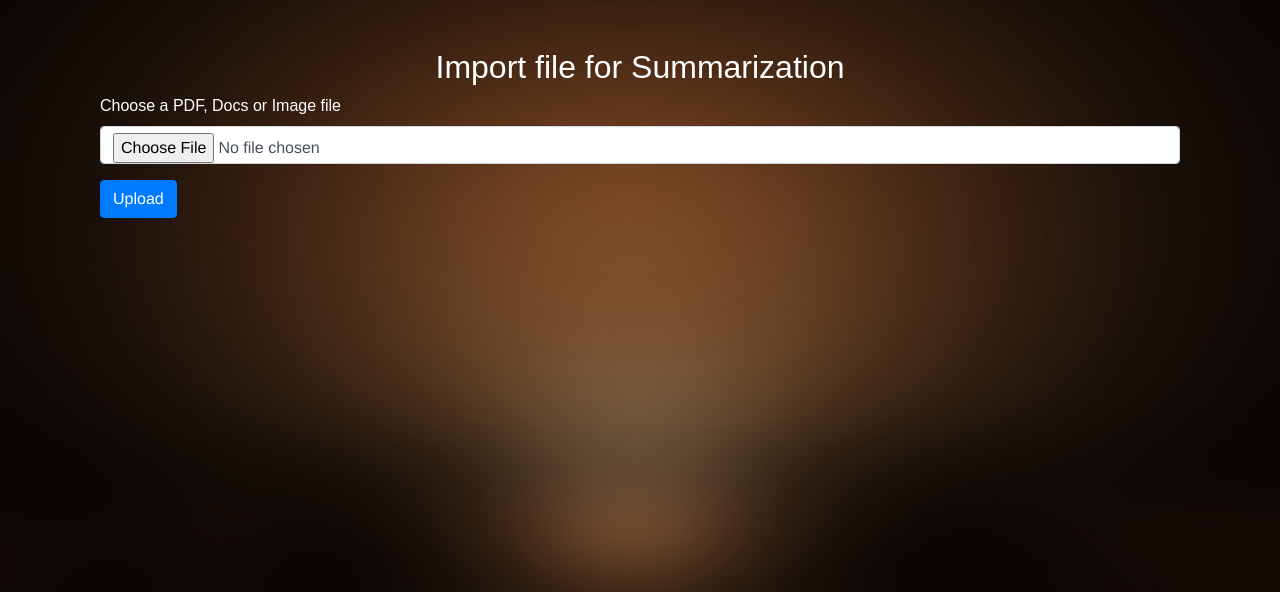
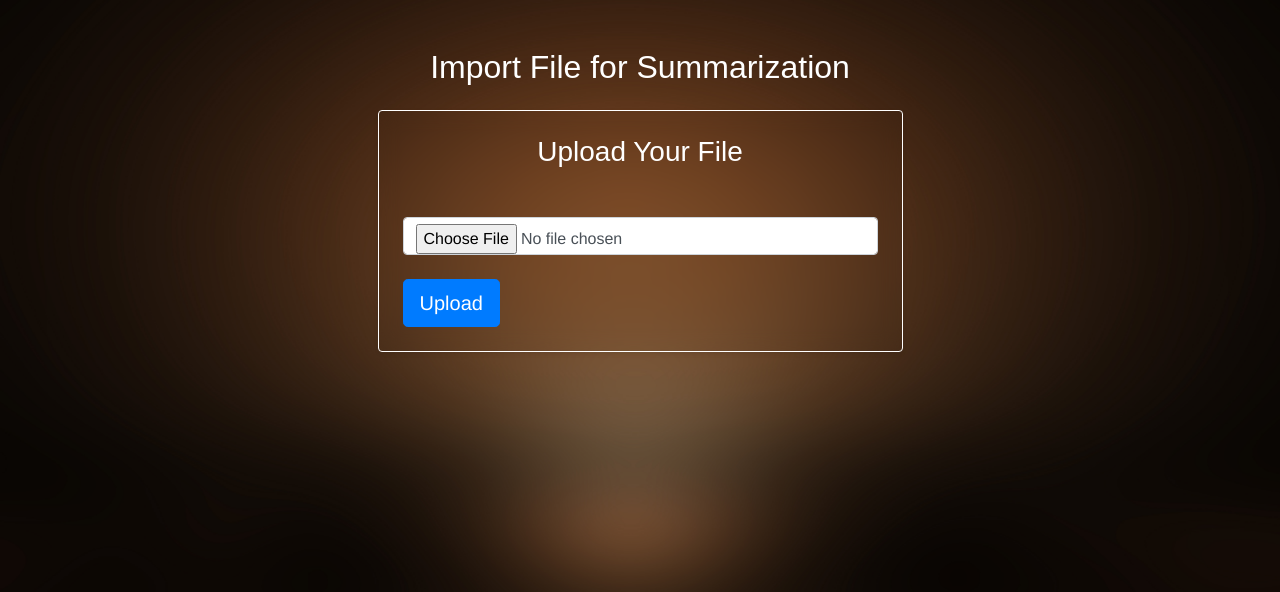
Before and after one commit to ZerpStvn/abridge-appnw, a Flask app: page /import in a window 1280 px wide. Shown: the part 80-672 px from the top of the page. Run offline with Flask 3, Linux system fonts and the light colour scheme; a user stored in the database is signed in; some libraries are stand-ins or nearby versions.

Commit message:
pre oral

```diff
--- a/website/forms.py
+++ b/website/forms.py
@@ -2,8 +2,6 @@ from flask_wtf import FlaskForm
 from wtforms import StringField, PasswordField, BooleanField, SubmitField, SelectField
 from wtforms.validators import DataRequired, Email, EqualTo, Length, InputRequired, ValidationError
 from flask_wtf.file import FileField, FileAllowed
-
-ALLOWED_EXTENSIONS = {'pdf', 'png', 'jpg', 'jpeg'}
 
 class LoginForm(FlaskForm):
     email = StringField('Email', validators=[DataRequired(), Email()])
--- a/website/static/style.css
+++ b/website/static/style.css
@@ -311,7 +311,6 @@ a.navbar{
 }
 
 .pomodoro-wrapper {
-    border: 2px solid #d08746;
     padding: 15px;
     border-radius: 10px;
     background-color: transparent;
@@ -335,7 +334,6 @@ a.navbar{
 }
 
 .minimized-timer {
-    border: 1px solid #d08746;
     padding: 10px;
     background-color: transparent;
     color: white;
--- a/website/templates/base.html
+++ b/website/templates/base.html
@@ -22,6 +22,7 @@
         rel="stylesheet"
         href="{{ url_for('static', filename='style.css') }}"
     />
+    <link rel="icon" href="static/images/logo.png">
     <title>{% block title %}Home{% endblock %}</title>
 </head>
 <body>
--- a/website/templates/nav/dashboard.html
+++ b/website/templates/nav/dashboard.html
@@ -30,9 +30,9 @@
                 {% for item in quizzes %}
                 <div class="list-group-item card-custom mb-3 equal-height" style="text-align: center; border-radius: 20px; padding: 20px;">
                     <h5>{{ item.title }}</h5>
-                    <a href="{{ url_for('views.view_quiz', filename=item.title, summary_id=item.summary_id, quiz_id=item.id) }}" class="btn btn-primary">Take Quiz</a>
+                    <a href="{{ url_for('views.view_quiz', filename=item.title, summary_id=item.summary_id, quiz_id=item.id) }}" class="btn btn-primary" style="margin-top: 15px;">Take Quiz</a>
                     <form action="{{ url_for('views.delete_quiz', quiz_id=item.id) }}" method="POST" class="d-inline">
-                        <button type="submit" class="btn btn-danger">Delete</button>
+                        <button type="submit" class="btn btn-danger" style="margin-top: 15px;">Delete</button>
                     </form>
                 </div>
                 {% endfor %}
--- a/website/templates/nlp-quiz/import_materials.html
+++ b/website/templates/nlp-quiz/import_materials.html
@@ -3,14 +3,27 @@
 
 {% block content %}
 <main class="container mt-5">
-    <h2>Import file for Summarization</h2>
-    <form method="POST" enctype="multipart/form-data" action="{{ url_for('views.import_materials') }}">
-        {{ form.hidden_tag() }}
-        <div class="mb-3">
-            <label for="file" class="form-label">Choose a PDF, Docs or Image file</label>
-            {{ form.file(class="form-control", id="file", accept=".docx, .pdf, .jpg, .jpeg, .png", aria_label="Choose a file to upload") }}
+    <h2 class="text-center mb-4">Import File for Summarization</h2>
+    <div class="row justify-content-center">
+        <div class="col-md-6">
+            <div class="card p-4 shadow-sm" style="
+                background: transparent;
+                backdrop-filter: blur(10px);
+                border: solid white 1px;
+            ">
+                <h3 class="card-title text-center mb-4" style="color: white;">Upload Your File</h3>
+                <form method="POST" enctype="multipart/form-data" action="{{ url_for('views.import_materials') }}">
+                    {{ form.hidden_tag() }}
+                    <div class="mb-4">
+                        <label for="file" class="form-label"></label>
+                        {{ form.file(class="form-control", id="file", accept=".docx, .pdf, .jpg, .jpeg, .png", aria_label="Choose a file to upload") }}
+                    </div>
+                    <div class="d-grid">
+                        <button type="submit" class="btn btn-primary btn-lg">Upload</button>
+                    </div>
+                </form>
+            </div>
         </div>
-        <button type="submit" class="btn btn-primary">Upload</button>
-    </form>
+    </div>
 </main>
 {% endblock %}
--- a/website/views.py
+++ b/website/views.py
@@ -75,36 +75,40 @@ def handle_upload(filename):
     file_path = os.path.join(current_app.config['UPLOAD_FOLDER'], secure_filename(filename))
     file_ext = os.path.splitext(filename)[1].lower()
 
+    if not os.path.exists(file_path):
+        flash('File not found', 'error')
+        return redirect(url_for('views.import_materials'))
+
     existing_upload = Upload.query.filter_by(user_id=current_user.id, filename=filename).first()
 
     if not existing_upload:
         flash('No existing upload record found for this file', 'error')
         return redirect(url_for('views.import_materials'))
 
-    if file_ext in ['.pdf', '.docx', '.jpg', '.jpeg', '.png']:
-        try:
-            # Extract text based on file type
-            text = extract_text_from_pdf_nlp(file_path) if file_ext == '.pdf' else extract_text_from_docs_nlp(file_path)
+    try:
+        if file_ext == '.pdf':
+            text = extract_text_from_pdf_nlp(file_path)
+        elif file_ext in ['.docx']:
+            text = extract_text_from_docs_nlp(file_path)
+        elif file_ext in ['.jpg', '.jpeg', '.png']:
+            text = extract_text_from_image(file_path)
+        else:
+            flash('Unsupported file type for text extraction', 'error')
+            return redirect(url_for('views.import_materials'))
 
-            # Summarize using OpenAI
-            summary = summarize_text_with_openai(text)
+        summary = summarize_text_with_openai(text)
 
-            # Update the existing upload record
-            existing_upload.text = text
-            existing_upload.summary = summary
-            db.session.commit()
+        existing_upload.text = text
+        existing_upload.summary = summary
+        db.session.commit()
 
-            return render_template('nlp-quiz/result.html', summary=summary, user=current_user, filename=filename, summary_id=existing_upload.id)
+        return render_template('nlp-quiz/result.html', summary=summary, user=current_user, filename=filename, summary_id=existing_upload.id)
 
-        except Exception as e:
-            db.session.rollback()
-            current_app.logger.error(f'Failed to process uploaded file: {str(e)}')
-            flash(f'Failed to process uploaded file: {str(e)}', 'error')
-            return redirect(url_for('views.import_materials'))
-    else:
-        flash('Unsupported file type for text extraction', 'error')
+    except Exception as e:
+        db.session.rollback()
+        current_app.logger.error(f'Failed to process uploaded file: {str(e)}')
+        flash(f'Failed to process uploaded file: {str(e)}', 'error')
         return redirect(url_for('views.import_materials'))
-
 
 @views.route('/view_summary/<int:summary_id>', methods=['GET'])
 @login_required
@@ -192,7 +196,6 @@ def view_quiz(quiz_id):
         return redirect(url_for('views.dashboard'))
 
     questions = Question.query.filter_by(quiz_id=quiz_id).all()
-
     # Split the choices back into a list
     for question in questions:
         question.choices = question.choices.split(",")  # Split choices into a list
@@ -206,29 +209,26 @@ def submit_quiz(quiz_id):
         quiz = Quiz.query.filter_by(id=quiz_id, user_id=current_user.id).first_or_404()
         user_answers = request.form.to_dict()
         total_questions = Question.query.filter_by(quiz_id=quiz_id).count()
+
         correct_answers = 0
-
-        # Define the mapping of index to letter
         index_to_letter = ['A', 'B', 'C', 'D']
 
-        # Loop through the quiz questions
         for question in Question.query.filter_by(quiz_id=quiz_id).all():
             user_answer = user_answers.get(f'question_{question.id}')
 
             if user_answer is not None:
-                # Convert the user's answer (index) to the corresponding letter
                 user_answer_letter = index_to_letter[int(user_answer)]
-
-                # Compare the user's answer to the correct answer
                 if user_answer_letter == question.correct_answer:
                     correct_answers += 1
 
-        # Calculate the score as a percentage
         score = (correct_answers / total_questions) * 100 if total_questions > 0 else 0
-        return render_template('nlp-quiz/submit_quiz.html', score=round(score, 2))
+
+        # Flash the score and redirect
+        flash(f'Your score: {round(score, 2)}%', 'success')
+        return redirect(url_for('views.dashboard'))
 
     except Exception as e:
-        current_app.logger.error(f'Failed to submit quiz: {str(e)}', exc_info=True)
+        current_app.logger.error(f'Error submitting quiz: {str(e)}', exc_info=True)
         flash('An error occurred while submitting the quiz.', 'error')
         return redirect(url_for('views.dashboard'))
 
```
Also changed, not shown: website/models.py (+10 -9 lines), website/quiz.py (+2 -7 lines), website/templates/nlp-quiz/view_summary.html (+4 -4 lines), instance/database.db, uploads/Screenshot_2024-08-28_at_10.31.02_PM.png (added), uploads/Screenshot_2024-09-20_at_11.10.18_AM.png (added), uploads/ss.png (added), 2 other files.
